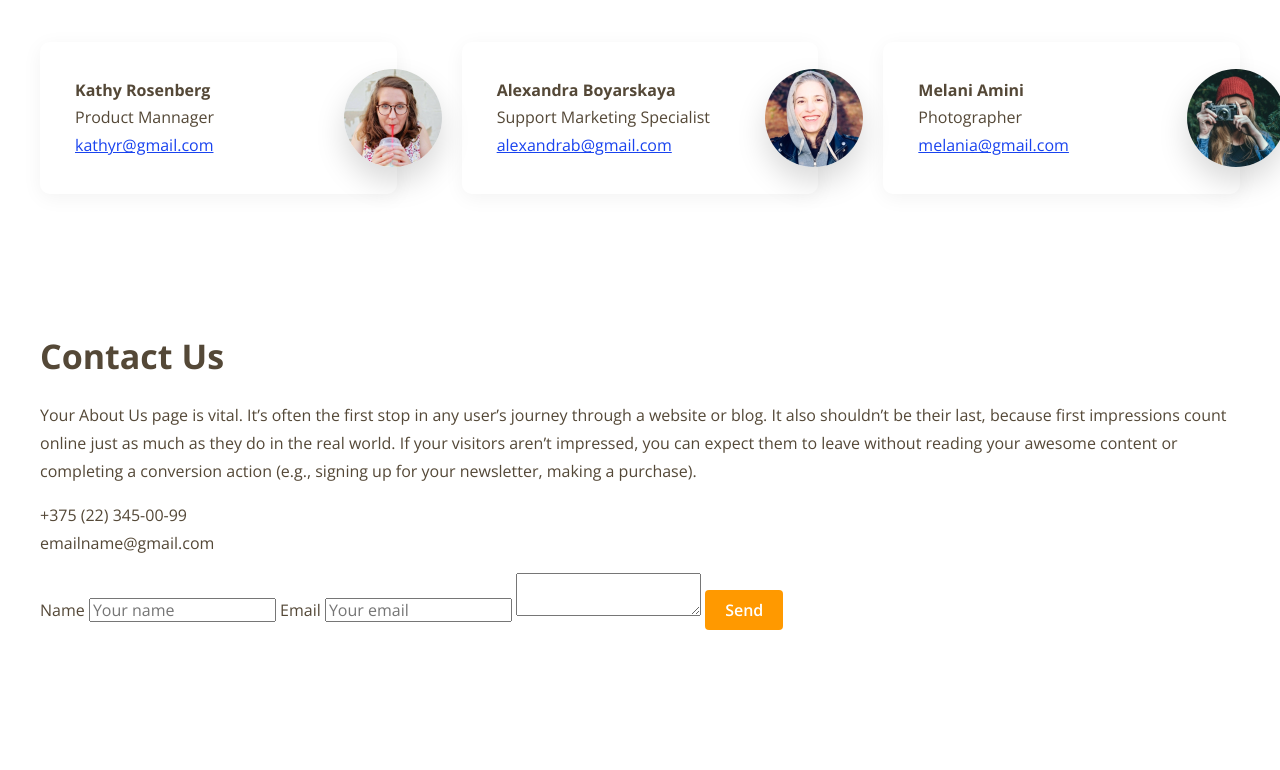
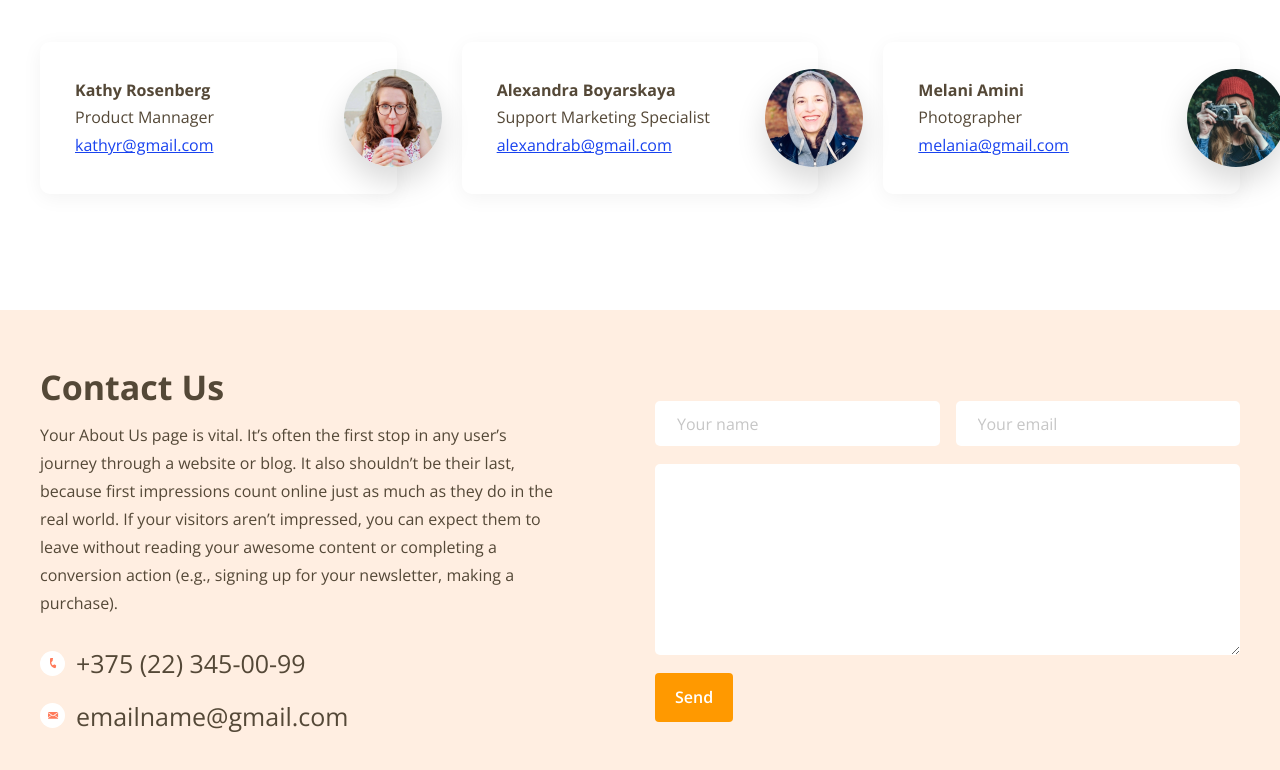
Before and after one commit to Nekko-Byte/productly, a website built with webpack: page src/index.html in a window 1280 px wide. Shown: the part 2896-3666 px from the top of the page. Before the commit the page ends 3526 px from the top, so only its background shows below. Built offline with nearby package versions, Linux system fonts and the light colour scheme; files whose address does not match are found by name.

Commit message:
feat: add styles for section contact us

```diff
--- a/src/index.html
+++ b/src/index.html
@@ -540,7 +540,7 @@
       </div>
     </section>
     <section class="contact-us" aria-labelledby="contact-us-title">
-      <div class="contacts-us__inner container">
+      <div class="contact-us__inner container">
         <div class="contact-us__body">
           <h2 class="contact-us__title" id="contact-us-title">Contact Us</h2>
           <div class="contact-us__description">
@@ -548,10 +548,16 @@
           </div>
           <ul class="contact-us__list">
             <li class="contact-us__item">
-              <a class="contact-us__link" href="tel:+375223450099">+375 (22) 345-00-99</a>
+              <a class="contact-us__link" href="tel:+375223450099">
+                <span class="icon icon--phone"></span>
+                +375 (22) 345-00-99
+              </a>
             </li>
             <li class="contact-us__item">
-              <a class="contact-us__link" href="mailto:emailname@gmail.com">emailname@gmail.com</a>
+              <a class="contact-us__link" href="mailto:emailname@gmail.com">
+                <span class="icon icon--mail"></span>
+                emailname@gmail.com
+              </a>
             </li>
           </ul>
         </div>
--- /dev/null
+++ b/src/styles/components/_icon.scss
@@ -0,0 +1,41 @@
+@use "../helpers/" as *;
+
+.icon {
+  @include square(25px, true);
+
+  position: relative;
+  display: inline-block;
+  background-color: var(--color-white);
+
+  &--phone {
+    &::before {
+      position: absolute;
+      content: "";
+      top: 50%;
+      left: 50%;
+      translate: -50% -50%;
+      width: 11px;
+      height: 11px;
+      background-image: url("~@icons/phone.svg");
+      background-size: contain;
+      background-repeat: no-repeat;
+      background-position: center;
+    }
+  }
+
+  &--mail {
+    &::before {
+      position: absolute;
+      content: "";
+      top: 50%;
+      left: 50%;
+      translate: -50% -50%;
+      width: 11px;
+      height: 11px;
+      background-image: url("~@icons/mail.svg");
+      background-size: contain;
+      background-repeat: no-repeat;
+      background-position: center;
+    }
+  }
+}
--- /dev/null
+++ b/src/styles/layout/_contact-us.scss
@@ -0,0 +1,85 @@
+@use "../helpers/" as *;
+
+.contact-us {
+  padding: 60px 0 90px 0;
+  background-color: #FFEEE1;
+
+  &__inner {
+    display: grid;
+    grid-template-columns: repeat(2, 1fr);
+    column-gap: 30px;
+  }
+
+  &__body {
+    max-width: 520px;
+  }
+
+  &__title {
+    margin: 0 0 17px 0;
+  }
+
+  &__description {
+    margin: 0 0 33px 0;
+  }
+
+  &__list {
+    display: flex;
+    flex-direction: column;
+    row-gap: 19px;
+  }
+
+  &__link {
+    @include font(25px, 26px, 400);
+
+    display: inline-flex;
+    align-items: center;
+    column-gap: 11px;
+
+    @include hover {
+      color: var(--color-accent);
+    }
+  }
+
+  &__form {
+    display: grid;
+    grid-template-columns: repeat(2, 1fr);
+    gap: 18px 16px;
+  }
+
+  &__label {
+    @include visually-hidden;
+  }
+
+  &__input {
+    align-self: flex-end;
+    height: var(--input-height);
+    padding: 0 22px;
+    background-color: var(--color-white);
+    border: none;
+    border-radius: 5px;
+
+    &::placeholder {
+      color: #C6C6C6;
+    }
+  }
+
+  &__question {
+    grid-column: 1 / -1;
+    width: 100%;
+    min-height: 160px;
+    border: none;
+    border-radius: 5px;
+
+    &::placeholder {
+      color: darkblue !important;
+      opacity: 1 !important;
+    }
+  }
+
+  &__submit {
+    grid-column: 1 / -1;
+    width: fit-content;
+    height: fit-content;
+    padding-block: 15px;
+  }
+}
--- a/src/styles/main.scss
+++ b/src/styles/main.scss
@@ -20,6 +20,7 @@
 @use "./components/tabs";
 @use "./components/card";
 @use "./components/person";
+@use "./components/icon";
 
 // =============================================
 // Layout
@@ -29,3 +30,4 @@
 @use "./layout/tools";
 @use "./layout/strategies";
 @use "./layout/about";
+@use "./layout/contact-us";
```
